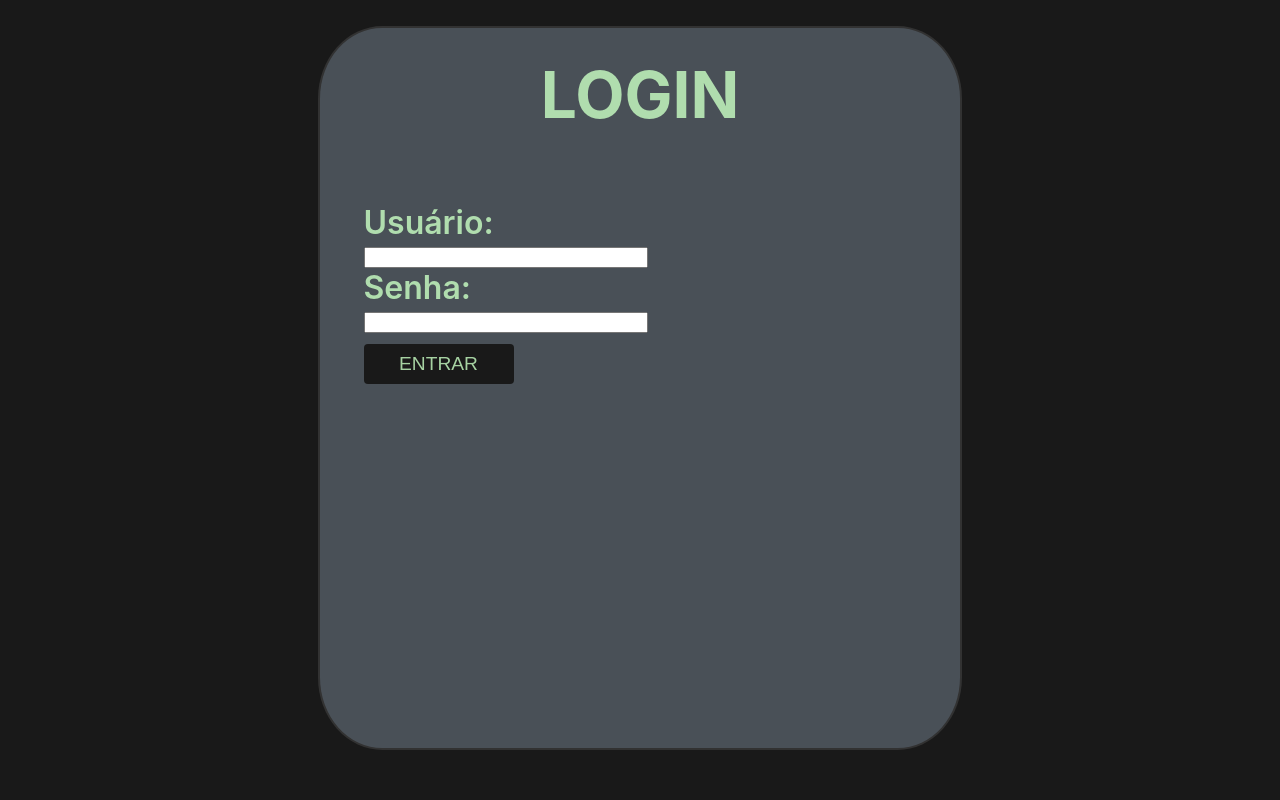
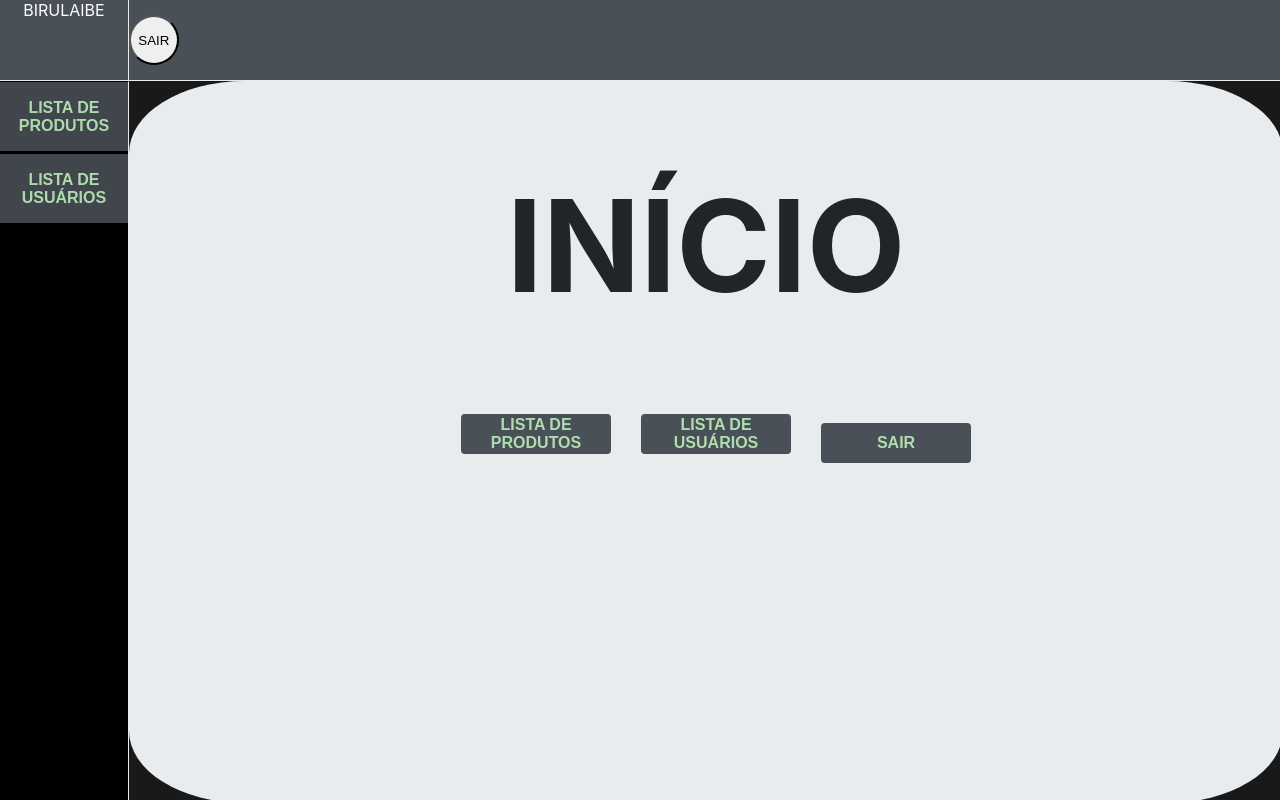
Before and after one commit to Jp1607/java-front-end, a React (Create React App) app: page / in a window 1280 px wide. Built offline with nearby package versions, Linux system fonts and the light colour scheme.

Commit message:
commit from home

```diff
--- a/src/App.tsx
+++ b/src/App.tsx
@@ -10,14 +10,15 @@ import DeleteProduct2 from './pages/deleteProds2';
 import AuthContextProvider, { useAuthContext } from './api/context/AuthContext';
 import Routers from './api/router/Routes';
 import Controler from './pages/Controler';
+import MainApp from './pages/MainApp';
 
 function App() {
 
   return (
-    <AuthContextProvider>
-      <Controler />
-    </AuthContextProvider>
-
+    // <AuthContextProvider>
+    //   <Controler />
+    // </AuthContextProvider>
+<MainApp/>
   );
 }
 
--- a/src/css/mainApp.css
+++ b/src/css/mainApp.css
@@ -8,11 +8,25 @@
 }
 
 #logout {
+    display: flex;
+    align-items: end;
+    align-self: flex-end;
 
     align-items: center;
     width: 90%;
     height: 100%;
     background-color: #495057;
+}
+
+/* #logout-button-container {
+    height: 100%;
+    width: 8.07%;
+} */
+
+#logout-button {
+    height: 50px;
+    width: 50px;
+    border-radius: 50%;
 }
 
 #logo-container {
--- a/src/pages/MainApp.tsx
+++ b/src/pages/MainApp.tsx
@@ -33,9 +33,9 @@ const MainApp = (): JSX.Element => {
                     </div>
 
                     <div id="logout">
-
-                        <button onClick={handleLogOut}>SAIR</button>
-
+{/* <div id = "logout-button-container">
+</div> */}
+                        <button onClick={handleLogOut} id="logout-button">SAIR</button>
                     </div>
 
                 </div>
```
Also changed, not shown: 1 other file (tests, documents, lock files or other folders).
